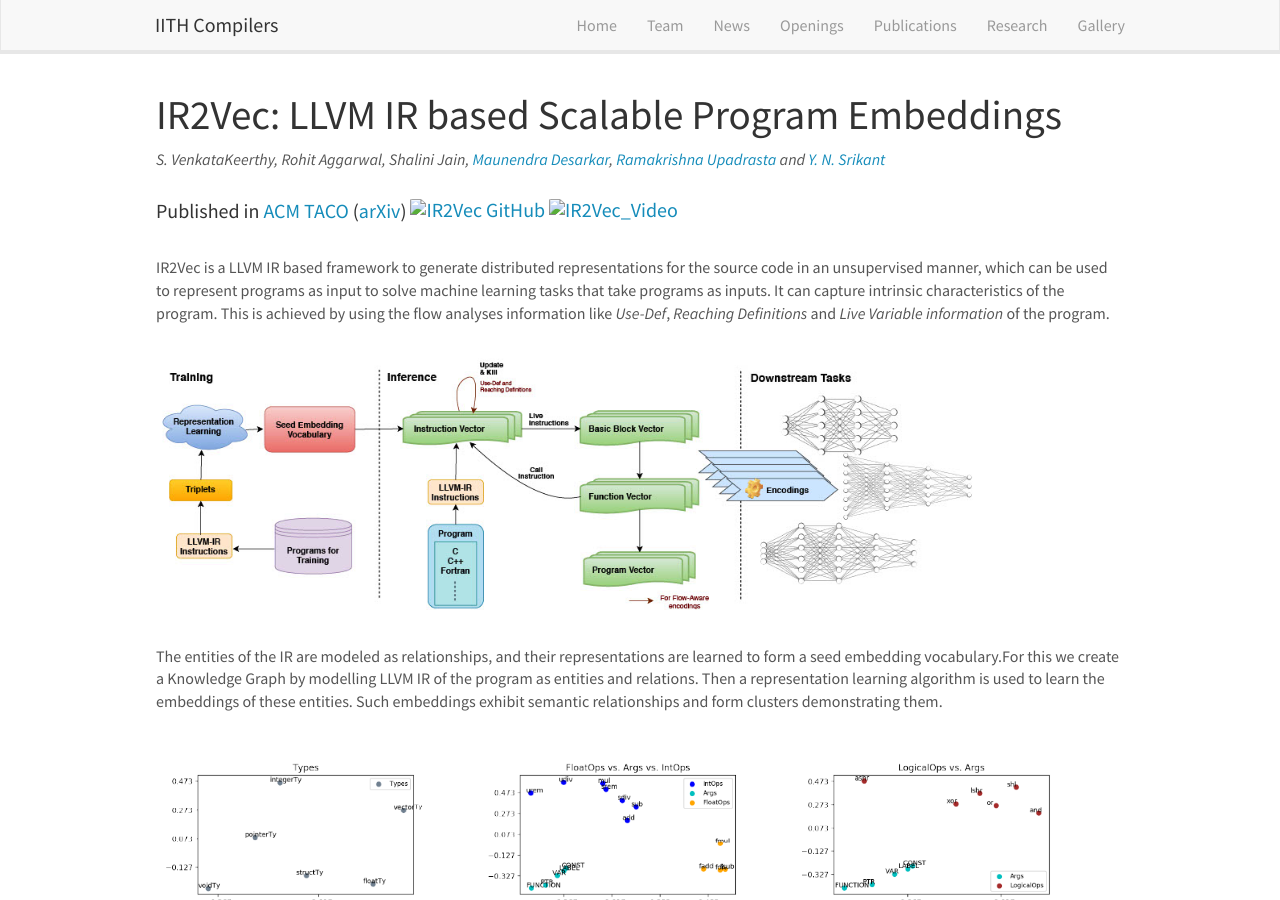
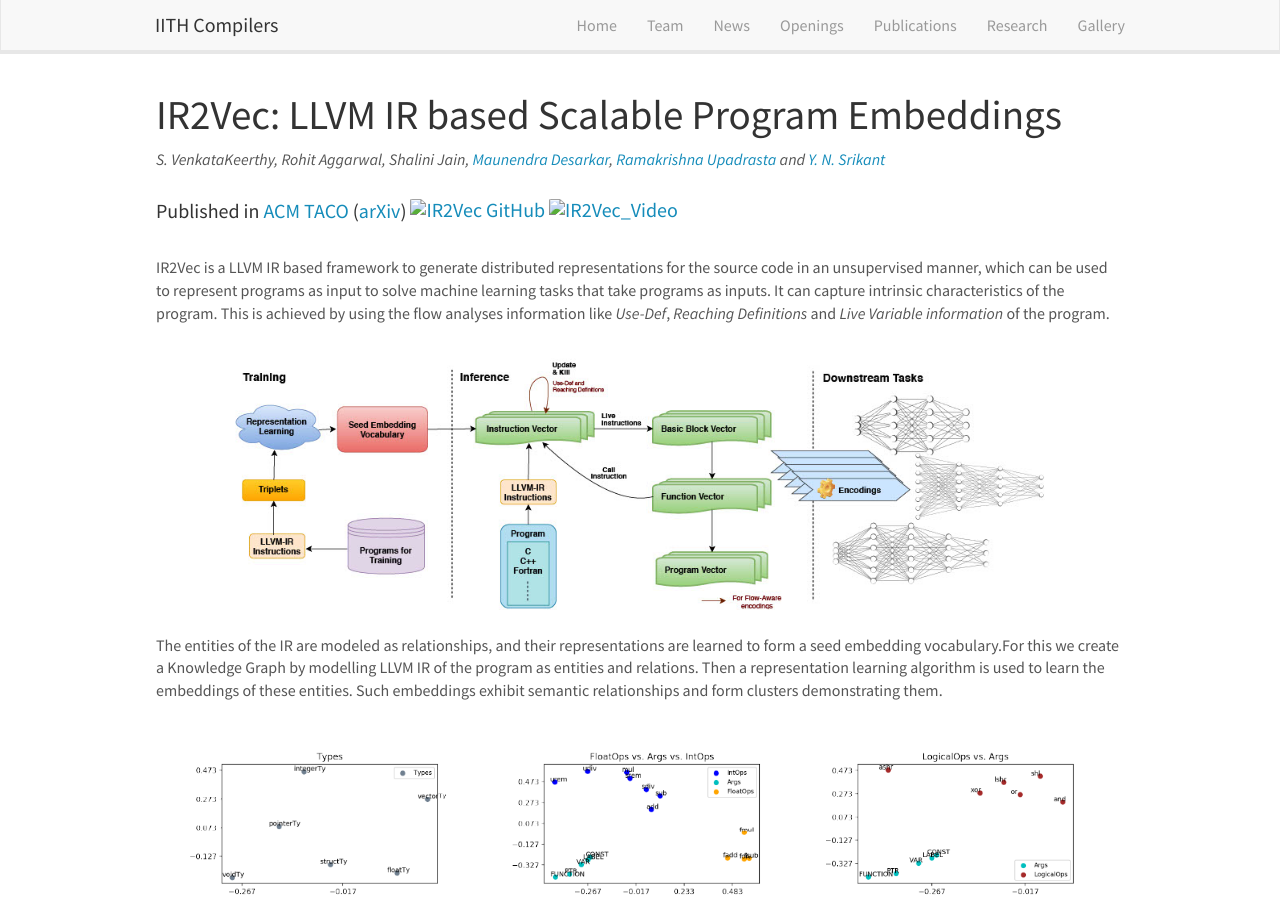
Before and after one commit to utpalbora/compilers.cse.iith.ac.in, a Jekyll site: the page built from _pages/ir2vec.md, in a window 1280 px wide and 900 px high. Built offline with Jekyll 4.4.1, drawn with Linux system fonts in a browser that asks for light colours; nearby versions of some CDN libraries.

Commit message:
Minor changes to IR2Vec and RL4ReAl pages

```diff
--- a/_pages/ir2vec.md
+++ b/_pages/ir2vec.md
@@ -15,24 +15,28 @@ permalink: /projects/ir2vec/
 IR2Vec is a LLVM IR based framework to generate distributed representations for the source code in an unsupervised manner, which can be used to represent programs as input to solve machine learning tasks that take programs as inputs.
 It can capture intrinsic characteristics of the program. This is achieved by using the flow analyses information like *Use-Def*, *Reaching Definitions* and *Live Variable information* of the program.
 
-
+<center>
 <figure>
 <img src="{{ site.url }}{{ site.baseurl }}/images/projects/ir2vec/flow.jpg" width="85%">
 </figure>
+</center>
 
 The entities of the IR are modeled as relationships, and their
 representations are learned to form a seed embedding vocabulary.For this we create a Knowledge Graph by modelling LLVM IR of the program as entities and relations. Then a representation learning algorithm is used to learn the embeddings of these entities. Such embeddings exhibit semantic relationships and form clusters demonstrating them.
 
+<center>
 <figure>
 <img src="{{ site.url }}{{ site.baseurl }}/images/projects/ir2vec/clusters.png" width="95%">
 </figure>
+</center>
 
 Such seed embeddings are annotated with the flow information to capture semantics of the program and propagated. The vectors to represent programs at various levels (instruction, function, module) can be formed based on the application.
 
+<center>
 <figure>
 <img src="{{ site.url }}{{ site.baseurl }}/images/projects/ir2vec/propagation.png" width="85%">
 </figure>
-
+</center>
 
 ### Performance
 We demonstrate the effectiveness of the embeddings on two different tasks
```
Also changed, not shown: _pages/rl4real.md (+3 -5 lines).
